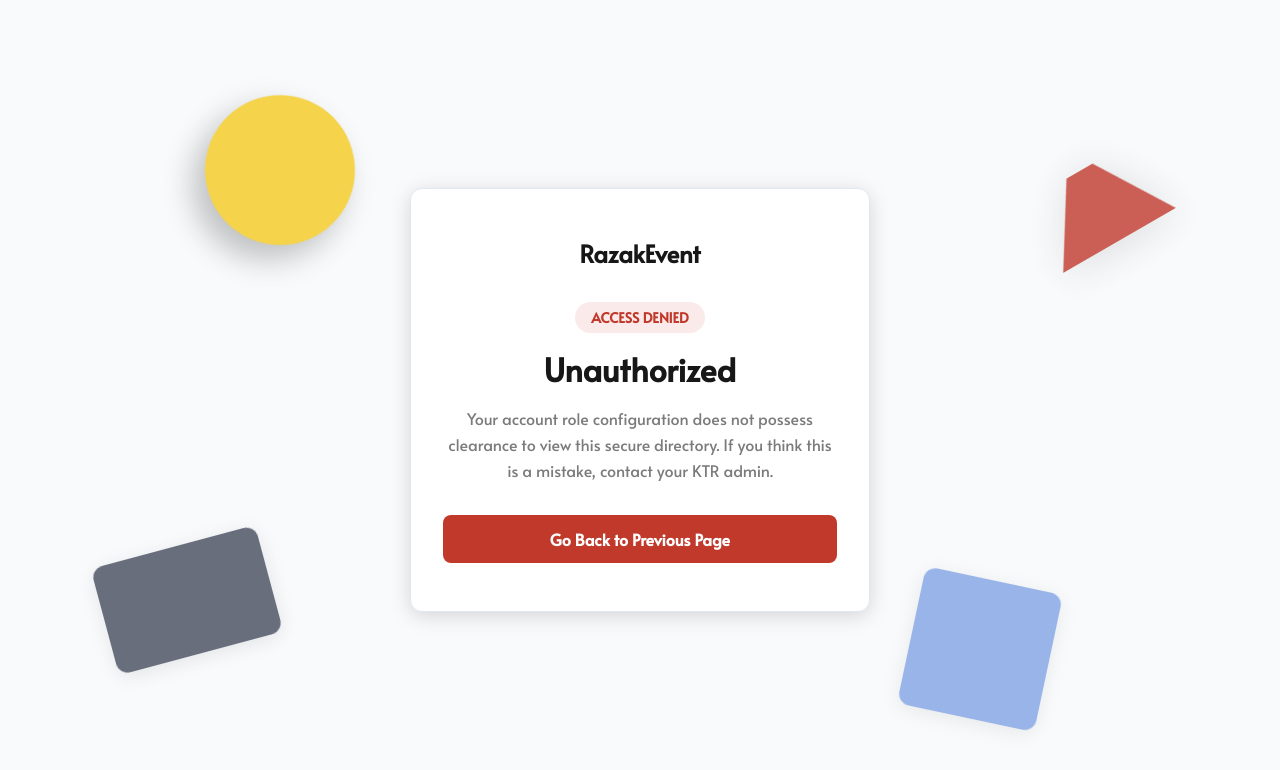
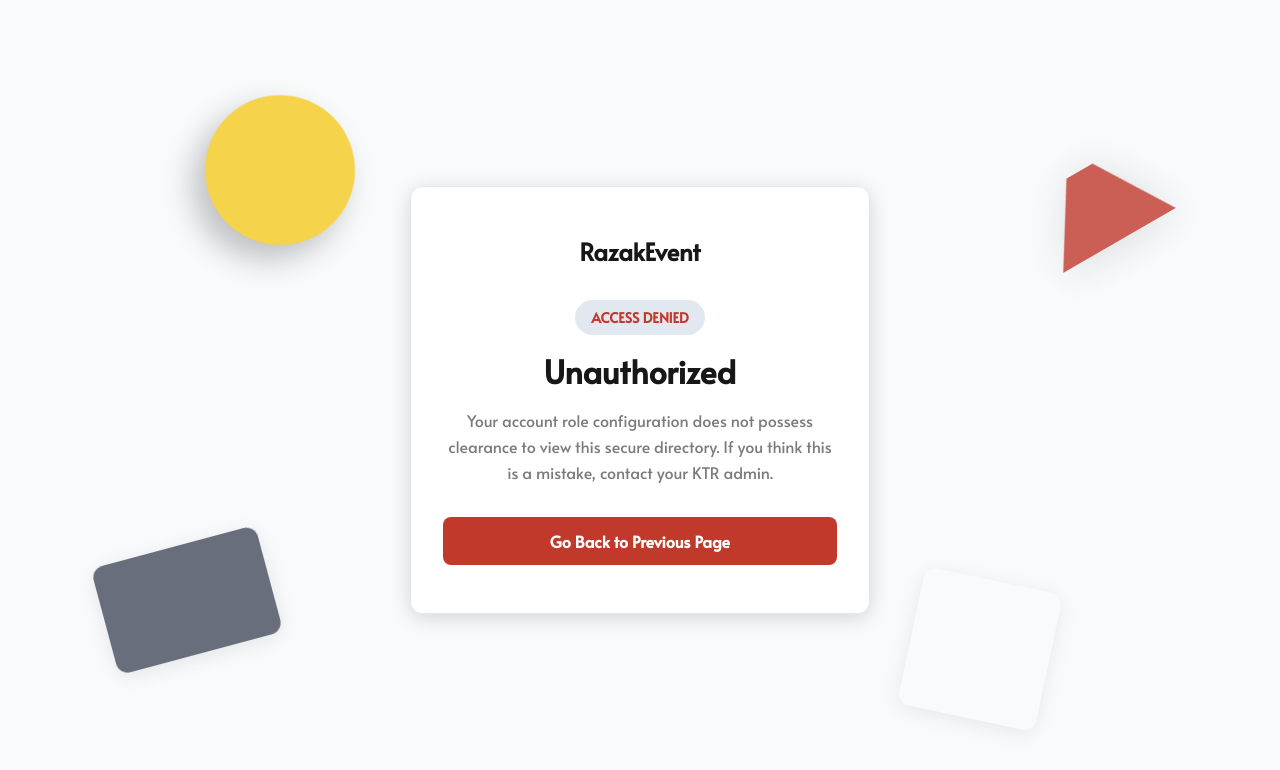
Before and after one commit to EyadAimen/RazakEvent, a Next.js app in the folder frontend/: page /unauthorized in a window 1280 px wide. Shown: the top 770 px of the page. Built offline with nearby package versions, Linux system fonts and the light colour scheme; no server answers.

Commit message:
features/KAN-66-Error-Page removed the hardcoded css

```diff
--- a/frontend/src/app/unauthorized/page.tsx
+++ b/frontend/src/app/unauthorized/page.tsx
@@ -53,7 +53,7 @@
           bottom: "10vh",
           right: "18vw",
           transform: "rotate(12deg)",
-          background: "#3B6FD4",
+          background: "background: var(--color-primary-500)",
           opacity: 0.5
         }}
       />
--- a/frontend/src/app/unauthorized/unauthorized.module.css
+++ b/frontend/src/app/unauthorized/unauthorized.module.css
@@ -7,7 +7,7 @@
   background-color: var(--color-neutral-100);
   overflow: hidden;
   position: relative;
-    padding: 40px;
+  padding: var(--space-xl);
   box-sizing: border-box;
 }
 
@@ -20,7 +20,7 @@
   justify-content: center;
 }
 
-.centeredPageWrapper>div[style] {
+.centeredPageWrapper > div[style] {
   position: absolute;
   z-index: 1;
   pointer-events: none;
@@ -43,7 +43,7 @@
   font-weight: var(--weight-bold);
   color: var(--color-neutral-800);
   display: block;
-    margin-bottom: 32px;
+  margin-bottom: var(--space-xl);
 }
 
 .badge {
@@ -51,16 +51,16 @@
   font-family: var(--font-body);
   font-size: var(--text-small-size);
   font-weight: var(--weight-semibold);
-    background-color: rgba(63, 115, 216, 0.1);
-    color: #3B6FD4;
-    padding: 6px 16px;
-    border-radius: 50px;
+  background-color: var(--color-neutral-150);
+  color: var(--color-primary-500);
+  padding: var(--space-xs) var(--space-md);
+  border-radius: var(--radius-pill);
   text-transform: uppercase;
-    margin-bottom: 16px;
+  margin-bottom: var(--space-md);
 }
 
 .badgeAlert {
-    background-color: rgba(201, 54, 43, 0.1);
+  background-color: var(--color-neutral-150);
   color: var(--color-semantic-red);
 }
 
@@ -70,7 +70,7 @@
   line-height: var(--text-h2-height);
   font-weight: var(--weight-bold);
   color: var(--color-neutral-800);
-    margin-bottom: 16px;
+  margin-bottom: var(--space-md);
 }
 
 .description {
@@ -78,7 +78,7 @@
   font-size: var(--text-body-size);
   line-height: var(--text-body-height);
   color: var(--color-neutral-500);
-    margin-bottom: 32px;
+  margin-bottom: var(--space-xl);
 }
 
 .actionButton {
@@ -86,13 +86,13 @@
   align-items: center;
   justify-content: center;
   width: 100%;
-    height: 48px;
+  height: var(--space-2xl);
   background-color: var(--color-primary-500);
   color: var(--color-neutral-50);
   font-family: var(--font-body);
   font-size: var(--text-link-size);
   font-weight: var(--weight-semibold);
-    border-radius: 8px;
+  border-radius: var(--radius-md);
   transition: opacity var(--transition-fast), transform var(--transition-fast);
   cursor: pointer;
   border: none;
@@ -121,10 +121,12 @@
   font-family: var(--font-heading);
   font-size: 160px;
   font-weight: var(--weight-bold);
-    color: rgba(63, 115, 216, 0.15);
+  color: var(--color-primary-500);
   user-select: none;
+  opacity: 0.15;
 }
 
 .hugeDisplayCode span.redText {
-    color: rgba(201, 54, 43, 0.12);
+  color: var(--color-semantic-red);
+  opacity: 0.12;
 }
```
Lines whose indentation alone changed are shown as unchanged.
